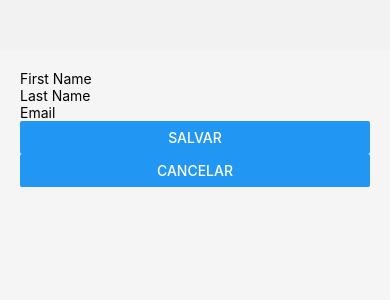
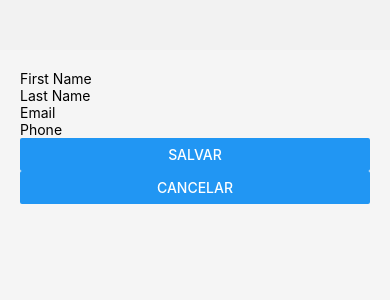
Before and after one commit to ArthurDombroski/crudPam, a React Native app: screen /AddEditScreen in a window 390 px wide. Shown: the top 300 px of the page. Built offline with nearby package versions, Linux system fonts and the light colour scheme; no server answers.

Commit message:
feat: campo phone adicionado

```diff
--- a/database.json
+++ b/database.json
@@ -4,13 +4,22 @@
       "firstName": "Rafael",
       "lastName": "Cruz",
       "email": "rafael@email.com.br",
+      "phone": "11999999999",
       "id": "1"
     },
     {
       "firstName": "Arthur",
       "lastName": "Bianchi",
       "email": "bianchi@gmail.com",
+      "phone": "11988888888",
       "id": "hp1JJC_IpiI"
+    },
+    {
+      "firstName": "Renata",
+      "lastName": "Barros",
+      "email": "renata@gmail.com",
+      "phone": "19971390902",
+      "id": "OgVfSjLAzCA"
     }
   ],
   "$schema": "./node_modules/json-server/schema.json"
--- a/src/components/CardPersonal.js
+++ b/src/components/CardPersonal.js
@@ -16,6 +16,10 @@ function CardPersonal({ item, navigation, refresh }) {
 
                 <Text style={styles.name}>
                     {item.email}
+                </Text>
+
+                <Text style={styles.name}>
+                    {item.phone}
                 </Text>
             </View>
 
--- a/src/screens/AddEditScreen.js
+++ b/src/screens/AddEditScreen.js
@@ -13,10 +13,11 @@ export default function AddEditScreen({ route, navigation }) {
     const [firstName, setFirstName] = useState(person?.firstName || "");
     const [lastName, setLastName] = useState(person?.lastName || "");
     const [email, setEmail] = useState(person?.email || "");
+    const [phone, setPhone] = useState(person?.phone || "");
 
     async function save() {
 
-        const data = { firstName, lastName, email };
+        const data = { firstName, lastName, email, phone };
 
         if (person) {
             await peopleCrud.putPerson(person.id, data);
@@ -49,6 +50,13 @@ export default function AddEditScreen({ route, navigation }) {
                 onChangeText={setEmail}
             />
 
+            <TextInput
+                placeholder="Phone"
+                value={phone}
+                onChangeText={setPhone}
+            />
+
+
             <Button
                 title="Salvar"
                 onPress={save}
--- a/src/servers/configApi.js
+++ b/src/servers/configApi.js
@@ -1,4 +1,4 @@
-const API_URL = "https://major-lit-grip-ties.trycloudflare.com";
+const API_URL = "https://marked-expensive-walks-mounted.trycloudflare.com";
 
 
 export default API_URL;
```
